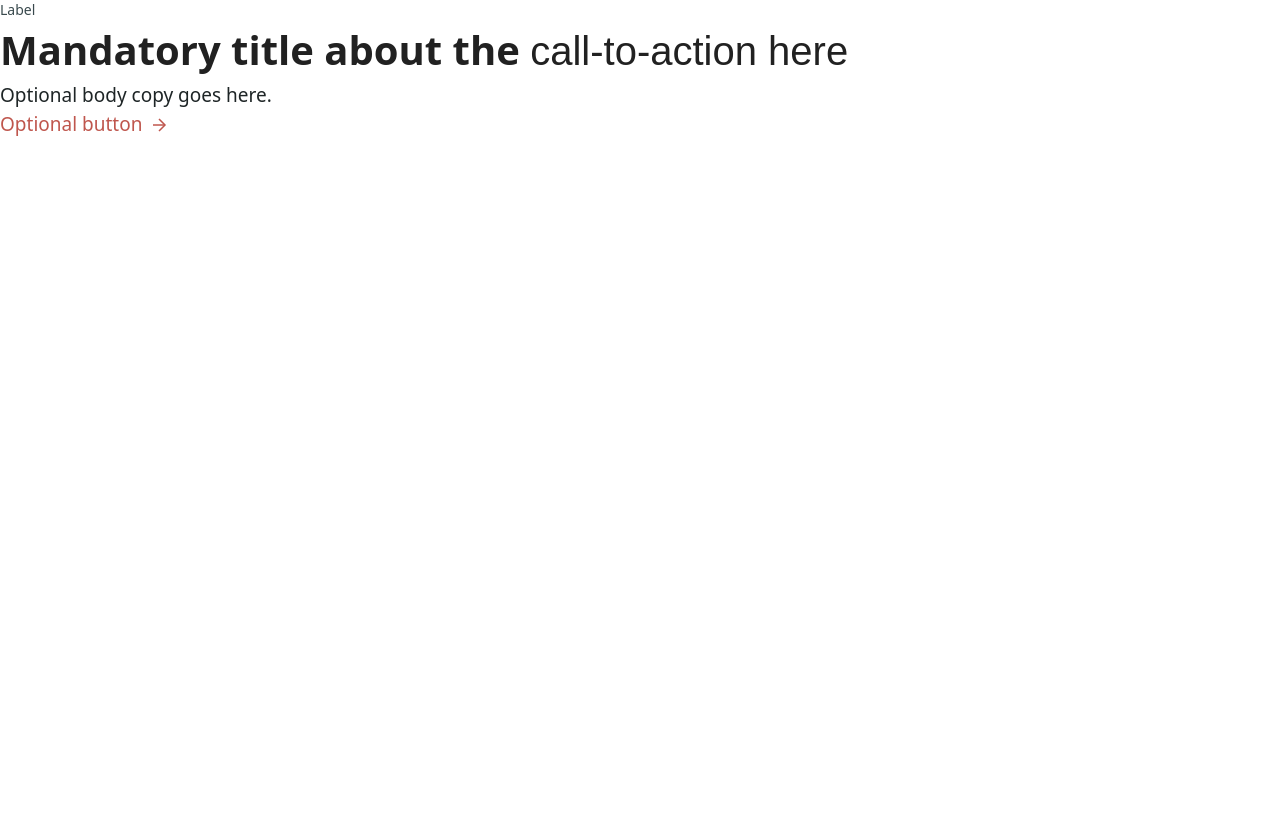
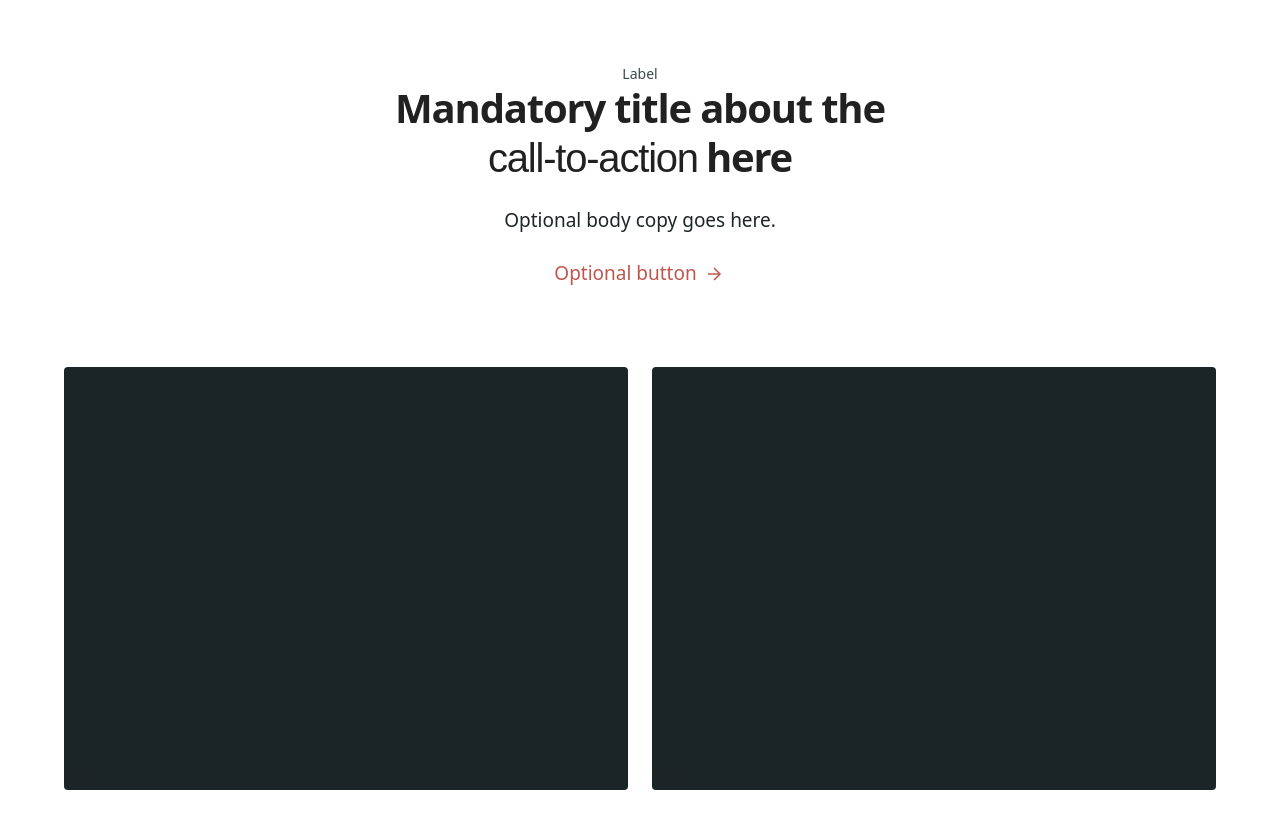
Before and after one commit to Rellor/cta-section, a Next.js app: page / in a window 1280 px wide. Shown: the top 828 px of the page. Before the commit the page ends 800 px from the top, so only its background shows below. Built offline with nearby package versions, Linux system fonts and the light colour scheme; a web font is replaced by a local one.

Commit message:
Setup grid layout  based on content/design

```diff
--- a/src/pages/index.js
+++ b/src/pages/index.js
@@ -3,17 +3,31 @@ import ArrowRight from "@/components/icons/ArrowRight";
 export default function Home() {
   return (
     <div>
-      <main>
+      <main className="w-full max-w-400 grid grid-cols-6 sm:grid-cols-12 gap-x-3 sm:gap-x-6 gap-y-20 p-5 sm:p-8 lg:p-16 mx-auto">
+        <div className="flex flex-col gap-6 items-center col-span-8 row-start-1 row-span-1 col-start-3">
+          <div className="text-center">
             <p className="label">Label</p>
             {/* In design it shows an h2, but here we can also use an h1 for SEO purposes */}
             <h2>
               Mandatory title about the{" "}
-          <span className="font-gt-alpina font-light">call-to-action here</span>
+              <span className="font-gt-alpina font-light mr-2">
+                <br className="max-sm:hidden" />
+                call-to-action
+              </span>
+              here
             </h2>
+          </div>
           <p>Optional body copy goes here.</p>
-        <button className="text-orangeRed text-normal">
+          <button className="text-orangeRed text-normal w-fit">
             Optional button <ArrowRight className="inline" />
           </button>
+        </div>
+        <div className="bg-black col-span-6 aspect-4/3 row-start-2 row-span-1 rounded-sm relative">
+          <p className="absolute left-0 bottom-0 text-white">title</p>
+        </div>
+        <div className="bg-black col-span-6 aspect-4/3 row-start-2 row-span-1 rounded-sm relative">
+          <p className="absolute left-0 bottom-0 text-white">title</p>
+        </div>
       </main>
     </div>
   );
--- a/src/styles/globals.css
+++ b/src/styles/globals.css
@@ -34,5 +34,5 @@ p {
 }
 
 h2 {
-  @apply text-heading-2 font-bold text-text1;
+  @apply text-heading-2 font-bold text-text1 leading-12 tracking-[-0.03em];
 }
```
Lines whose indentation alone changed are shown as unchanged.
